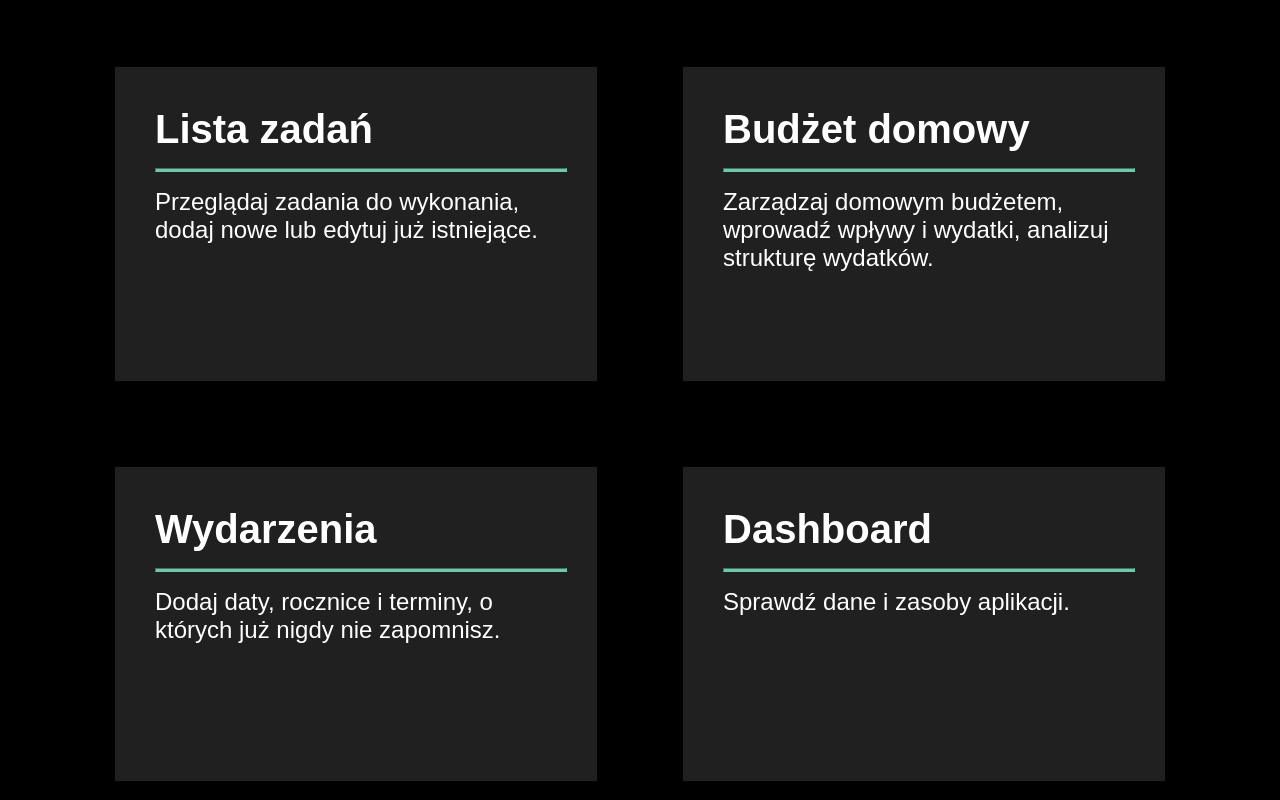
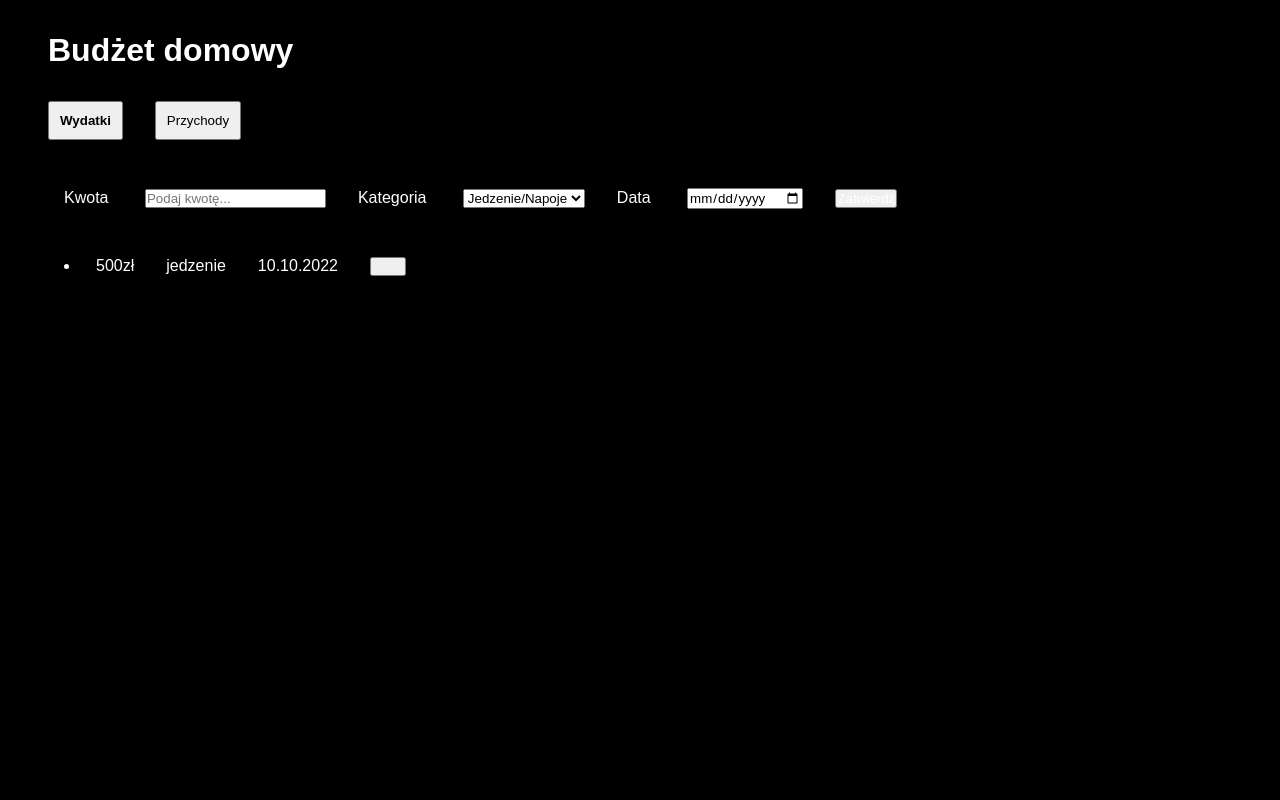
Before and after one commit to infoshareacademy/jfdzr5-pierwsza-linia-frontu, a React (Create React App) app: page / in a window 1280 px wide. Shown: the top 800 px of the page. Built offline with nearby package versions, Linux system fonts and the light colour scheme; the HTML template or start-up script is replaced by a standard one.

Commit message:
added expensesList and IncomeList

```diff
--- a/src/App.js
+++ b/src/App.js
@@ -1,15 +1,28 @@
 import './App.css';
 import './components/Budget/Budget.css'
 import MainPage from './components/MainPage/MainPage';
-import { BudgetForm } from './components/Budget/BudgetForm';
+import BudgetFormExpenses from './components/Budget/BudgetFormExpenses';
 import { MyButton } from './components/Budget/BudgetHeader';
+import ExpensesList from './components/Budget/ExpensesList';
+import IncomeList from './components/Budget/IncomeList';
+import { useState } from 'react';
+
 
 function App() {
+  const [expenses, setExpenses] = useState([
+
+  ]);
+  const handleSubmit = (expense) => {
+    console.log(expense)
+    setExpenses([...expenses, expense])
+  }
   return (
     <>
-      <MainPage />
+      {/* <MainPage /> */}
       <MyButton />
-      <BudgetForm />
+      <BudgetFormExpenses onSubmit={handleSubmit} />
+      <ExpensesList expenses={expenses} />
+      <IncomeList />
 
     </>
   );
--- a/src/components/Budget/Budget.css
+++ b/src/components/Budget/Budget.css
@@ -12,6 +12,6 @@
   font-weight: bold ;
 }
 
-.budget-form input, select, option {
+.budget-form input, select, option, input {
   color: black;
 }
--- a/src/components/Budget/BudgetForm.js
+++ /dev/null
@@ -1,44 +0,0 @@
-import { useState } from 'react';
-
-export const BudgetForm = () => {
-    // const [name, setName] = useState('');
-    // const [age, setAge] = useState('');
-    // const [gender, setGender] = useState('');
-    // const [comment, setComment] = useState('');
-    // const handleNameChange = (event) => setName(event.target.value);
-    // const handleAgeChange = (event) => setAge(event.target.value);
-    // const handleGenderChange = (event) => setGender(event.target.value);
-    // const handleCommentChange = (event) => setComment(event.target.value);
-    const handleSubmit = (event) => {
-        event.preventDefault();
-
-    }
-    return <form className='budget-form' onSubmit={handleSubmit}>
-        <label htmlFor="amount">Kwota </label>
-        <input
-            id="amount"
-            type="number"
-
-        // onChange={handleNameChange}
-        />
-
-
-        <label htmlFor="Category">Kategoria </label>
-        <select id="Category"
-        >
-
-            <option>Jedzenie/Napoje</option>
-            <option>Rachunki</option>
-            <option>Rozrywka</option>
-            <option>Zakupy</option>
-            <option>Transport</option>
-            <option>Rodzina</option>
-            <option>Zwierzęta</option>
-            <option>Podróże</option>
-            <option>Inne</option>
-
-        </select>
-
-
-    </form>
-}
--- /dev/null
+++ b/src/components/Budget/BudgetFormExpenses.js
@@ -0,0 +1,63 @@
+import React, { useState } from 'react';
+
+
+
+function BudgetFormExpenses(props) {
+    const [amountInput, setAmountInput] = useState('');
+    const [categoryInput, setCategoryInput] = useState('Jedzenie/Napoje');
+    const [dateInput, setDateInput] = useState('');
+    const handleAmountChange = (event) => setAmountInput(event.target.value);
+    const handleCategoryChange = (event) => setCategoryInput(event.target.value);
+    const handleDateChange = (event) => setDateInput(event.target.value);
+
+    const handleSubmit = (event) => {
+        event.preventDefault();
+
+        props.onSubmit({
+            id: Math.floor(Math.random() * 10000),
+            amount: parseInt(amountInput),
+            category: categoryInput,
+            date: dateInput,
+        })
+
+    }
+    return <form className='budget-form' onSubmit={handleSubmit}>
+        <label>Kwota </label>
+        <input
+            type="number"
+            placeholder='Podaj kwotę...'
+            value={amountInput}
+            onChange={handleAmountChange}
+        />
+
+
+        <label>Kategoria </label>
+        <select id="Category" value={categoryInput} onChange={handleCategoryChange}
+        >
+
+            <option>Jedzenie/Napoje</option>
+            <option>Rachunki</option>
+            <option>Rozrywka</option>
+            <option>Zakupy</option>
+            <option>Transport</option>
+            <option>Rodzina</option>
+            <option>Zwierzęta</option>
+            <option>Podróże</option>
+            <option>Inne</option>
+
+        </select>
+
+        <label htmlFor='Date'>Data </label>
+        <input type='date'
+            value={dateInput}
+            onChange={handleDateChange}
+        />
+
+        <button>Zatwierdź</button>
+
+
+
+    </form>
+}
+
+export default BudgetFormExpenses;
--- /dev/null
+++ b/src/components/Budget/ExpensesList.js
@@ -0,0 +1,46 @@
+import React, { useState, useContext } from "react";
+//import {GlobalContext} from './GlobalContext';
+
+function ExpensesList(props) {
+    //const {expenseTransaction} = useContext(GlobalContext)
+    console.log(props)
+    return (
+        <div className="expenses-container">
+            <ul className="expenses-list">
+                {
+                    props.expenses.map((expense) => {
+                        return (
+                            <li className="expenses" key={expense.id}>
+                                <span className="expenses-amount">{expense.amount}</span>
+                                <span className="expenses-category">{expense.category}</span>
+                                <span className="expenses-date">{expense.date}</span>
+                                <button className="delete-btn">
+                                    <i className="fas fa-trash"></i>
+                                </button>
+                            </li>
+                        )
+                    })
+                }
+
+            </ul>
+        </div >
+    )
+    //     const [expenses, setExpenses] = useState([]);
+
+    //     const addExpenses = expense => {
+    //         const newExpenses = [expense, ...expenses];
+
+    //         setExpenses(newExpenses);
+    //     }
+
+    //     return (
+    //         <div>
+    //             <BudgetFormExpenses onSubmit={addExpenses} />
+    //         </div>
+
+    //     )
+
+
+}
+
+export default ExpensesList;
--- /dev/null
+++ b/src/components/Budget/IncomeList.js
@@ -0,0 +1,20 @@
+import React, { useState } from "react";
+
+function IncomeList() {
+    return (
+        <div className="income-container">
+            <ul className="income-list">
+                <li className="incomes">
+                    <span className="income-amount">500zł</span>
+                    <span className="income-category">jedzenie</span>
+                    <span className="income-date">10.10.2022</span>
+                    <button className="delete-btn">
+                        <i className="fas fa-trash"></i>
+                    </button>
+                </li>
+            </ul>
+        </div>
+    )
+}
+
+export default IncomeList;
```
Also changed, not shown: src/components/Budget/TransactionState.js (added, +10 -0 lines), src/components/Budget/GlobalContext.js (added).
